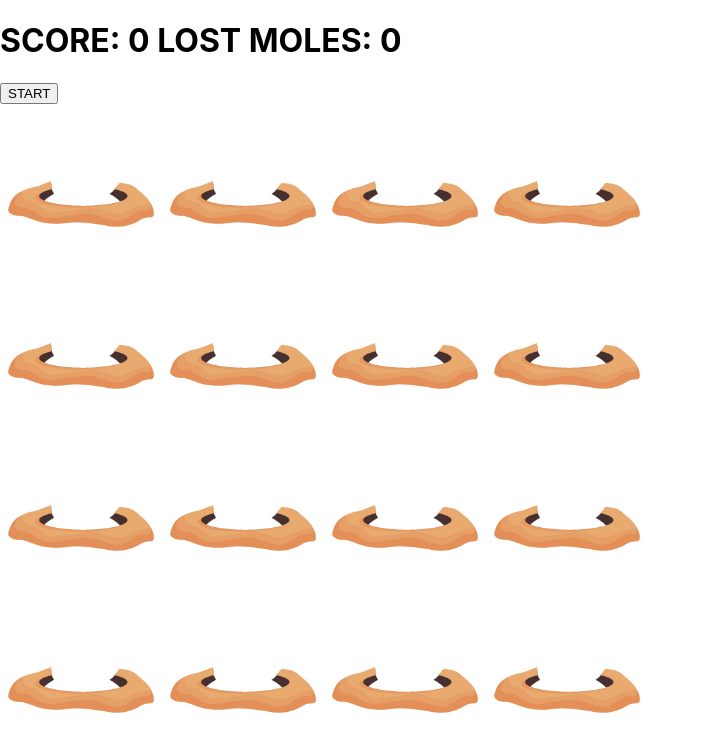
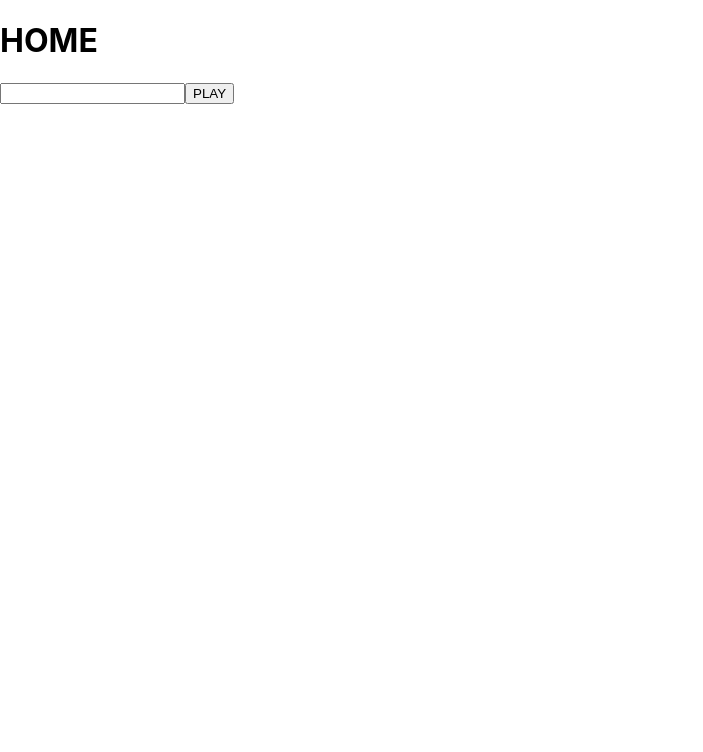
Before and after one commit to HectorRua/Whac-a-mole, a React (Create React App) app: page / in a window 1280 px wide. Shown: the top 752 px of the page, without its empty margins (0-703 px from the left). Built offline with nearby package versions, Linux system fonts and the light colour scheme.

Commit message:
Added homepage

```diff
--- a/package.json
+++ b/package.json
@@ -12,6 +12,7 @@
     "@types/react-dom": "^18.2.14",
     "react": "^18.2.0",
     "react-dom": "^18.2.0",
+    "react-router-dom": "^6.18.0",
     "react-scripts": "5.0.1",
     "typescript": "^4.9.5",
     "web-vitals": "^2.1.4"
--- a/src/App.tsx
+++ b/src/App.tsx
@@ -1,12 +1,17 @@
 import React from "react";
+import { Routes, Route } from "react-router-dom";
 import Game from "./Game";
+import Home from "./Home";
 
-
-function App() {
-
+const App: React.FC<{}> = () => {
   return (
-    <Game />
+    <div>
+      <Routes>
+        <Route path="/" element={<Home />} />
+        <Route path="/game" element={<Game />} />
+      </Routes>
+    </div>
   );
-}
+};
 
 export default App;
--- a/src/Game.tsx
+++ b/src/Game.tsx
@@ -1,13 +1,18 @@
-import React, { useCallback, useState } from "react";
+import React, { useCallback, useEffect, useState } from "react";
 import Board from "./Board";
 import { GROUND, MOLE } from "./Board/Tile";
 import { LanguageProvider } from "./Providers/LanguageContext";
 import { copyObject, createMatrix } from "./Utils/utils";
 import { clearBoardAndAddNewMoles } from "./gameUtils";
+import { useLocation, useNavigate } from "react-router-dom";
 
 const molesAtTheSameTime = 2;
 
 function Game() {
+  const location = useLocation();
+  const navigate = useNavigate();
+
+  const [userName, setUserName] = useState<string>("");
   const [boardWidth, setBoardWidth] = useState(4);
   const [boardHeight, setBoardHeight] = useState(4);
   const [boardMatrix, setBoardMatrix] = useState(
@@ -20,6 +25,14 @@ function Game() {
     lostMoles: 0,
   });
   const [timer, setTimer] = useState<NodeJS.Timer | undefined>(undefined);
+
+  useEffect(() => {
+    if (location?.state?.userName) {
+      setUserName(location?.state?.userName);
+    } else {
+      navigate("/");
+    }
+  }, [location]);
 
   const handleClickBoard = useCallback(
     (indexX: number, indexY: number) => {
@@ -79,6 +92,7 @@ function Game() {
   return (
     <LanguageProvider>
       <div>
+        <h1>userName: {userName}</h1>
         <h1>
           SCORE: {score} LOST MOLES: {lostMoles.lostMoles}
         </h1>
--- /dev/null
+++ b/src/Home.tsx
@@ -0,0 +1,32 @@
+import React, { useState } from "react";
+import { useNavigate } from "react-router-dom";
+
+const Home: React.FC<{}> = () => {
+  const navigate = useNavigate();
+
+  const [userName, setUserName] = useState<string>("");
+  const [userNameEmptyError, setUserNameEmptyError] = useState<boolean>(false);
+
+  const handleChangeUserName = (e: React.ChangeEvent<HTMLInputElement>) => {
+    setUserName(e.target.value);
+    setUserNameEmptyError(false);
+  };
+
+  const handleClickPlay = () => {
+    if (userName !== "") {
+      navigate("/game", { state: { userName: userName } });
+    } else {
+      setUserNameEmptyError(true);
+    }
+  };
+  return (
+    <div>
+      <h1>HOME</h1>
+      <input type="text" onChange={handleChangeUserName} />
+      <button onClick={handleClickPlay}>PLAY</button>
+      {userNameEmptyError && <span>ERROR USUARIO VACIO</span>}
+    </div>
+  );
+};
+
+export default Home;
--- a/src/index.tsx
+++ b/src/index.tsx
@@ -1,15 +1,18 @@
-import React from 'react';
-import ReactDOM from 'react-dom/client';
-import './index.css';
-import App from './App';
-import reportWebVitals from './reportWebVitals';
+import React from "react";
+import ReactDOM from "react-dom/client";
+import "./index.css";
+import App from "./App";
+import reportWebVitals from "./reportWebVitals";
+import { BrowserRouter } from "react-router-dom";
 
 const root = ReactDOM.createRoot(
-  document.getElementById('root') as HTMLElement
+  document.getElementById("root") as HTMLElement
 );
 root.render(
   <React.StrictMode>
-    <App />
+    <BrowserRouter>
+      <App />
+    </BrowserRouter>
   </React.StrictMode>
 );
 
```
Also changed, not shown: 1 other file (tests, documents, lock files or other folders).
